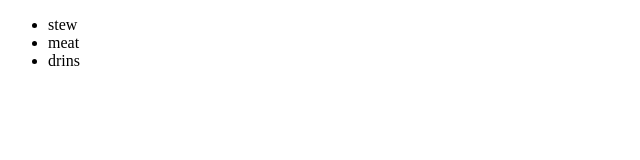
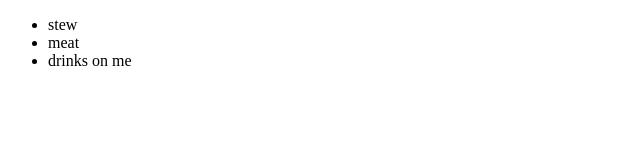
Before and after one commit to acholakelvin/acholakelvin.github.io, a plain HTML site: page index1.html in a window 1280 px wide. Shown: the full height of the page, 0-640 px from the left. Drawn offline with Linux system fonts and the light colour scheme.

Commit message:
corrected spelling

```diff
--- a/index1.html
+++ b/index1.html
@@ -8,7 +8,7 @@
 	<ul>
 		<li>stew</li>
 		<li>meat</li>
-		<li>drins</li>
+		<li>drinks on me</li>
 	</ul>
 
 </body>
```
